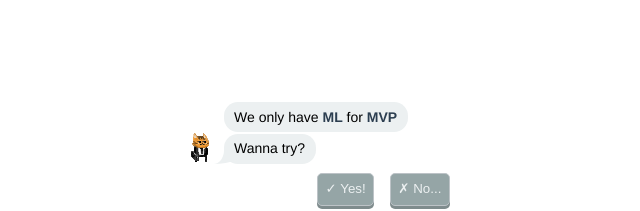
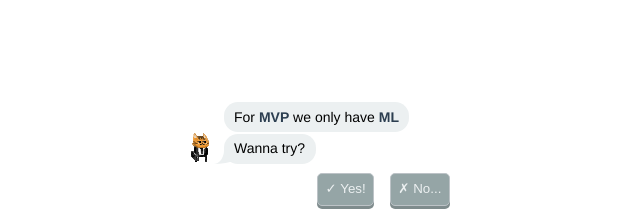
Before and after one commit to rabbotio/nl-cards, a React (Create React App) app in the folder web/: page / in a window 1280 px wide. Shown: the part 224-435 px from the top of the page, without its empty margins (179-819 px from the left). Built offline with nearby package versions, Linux system fonts and the light colour scheme.

Commit message:
Working cmd goto

```diff
--- a/web/src/containers/RBChatButtonInjector.js
+++ b/web/src/containers/RBChatButtonInjector.js
@@ -1,22 +1,13 @@
-function injectButtonEvent (json, chatData, { next, setChatDatas }) {
-  const replies = chatData.replies
-  if (replies) {
+function injectButtonEvent (replies, { onClick }) {
+  if (replies && Array.isArray(replies)) {
     replies.map(
       button =>
         (button.onClick = () => {
-          // Init
-          const pastText = chatData
-          const nextId = button.nextId
-          const nextText = json[nextId]
+          // Remove buttons
+          replies.length = 0
 
-          // Next
-          next(nextId)
-
-          // Remove buttons
-          delete pastText.replies
-
-          // Present
-          setChatDatas([pastText, nextText])
+          // Callback
+          onClick(button.goto)
         })
     )
   }
--- a/web/src/containers/RBChatContainer.js
+++ b/web/src/containers/RBChatContainer.js
@@ -1,5 +1,4 @@
-import React, { useState, useContext } from 'react'
-import { RBChatContext } from './RBChatContext'
+import React, { useState, useContext, useEffect } from 'react'
 import Msgz from '../ui/Msgz'
 import styled from 'styled-components'
 import { injectButtonEvent } from './RBChatButtonInjector'
@@ -17,30 +16,67 @@ const json = {
   '0': {
     name: 'kat',
     img: './img/kat.png',
-    msgs: [`We only have <b>ML</b> for <b>MVP</b>`, `Wanna try?`],
-    replies: [{ title: '✓ Yes!', nextId: '1' }, { title: '✗ No...', nextId: '2' }]
+    msgs: [`For <b>MVP</b> we only have <b>ML</b>`, `Wanna try?`],
+    replies: [{ title: '✓ Yes!', goto: '3' }, { title: '✗ No...', goto: '1' }]
   },
   '1': {
     uid: '123',
     name: 'you',
     img: './img/duck.png',
-    msgs: [`Yes!`]
+    msgs: [`No...`],
+    cmds: [{ goto: '2' }]
   },
   '2': {
+    name: 'kat',
+    img: './img/kat.png',
+    msgs: [`Awww...`, `Maybe later then`]
+  },
+  '3': {
     uid: '123',
     name: 'you',
     img: './img/duck.png',
-    msgs: [`No...`]
+    msgs: [`Yes!`]
+  },
+  '4': {
+    name: 'kat',
+    img: './img/kat.png',
+    msgs: [`What is the difference between probability and likelihood?`, `Know answer?`],
+    replies: [{ title: '✓ Yes!', goto: '7' }, { title: '✗ No...', goto: '5' }]
   }
 }
 
 function RBChatContainer () {
-  const { chatId, next } = useContext(RBChatContext)
-  const [chatDatas, setChatDatas] = useState([json['0']])
+  const [chatId, setChatId] = useState('0')
+  const [chatDatas, setChatDatas] = useState([json[chatId]])
+
+  const onClick = nextId => {
+    const nextChatDatas = chatDatas.concat(json[nextId])
+    setChatId(nextId)
+    setChatDatas(nextChatDatas)
+  }
+
+  useEffect(
+    () => {
+      const cmds = chatDatas[chatDatas.length - 1].cmds
+      if (cmds) {
+        const cmd = cmds[0]
+        const action = Object.keys(cmd)[0]
+        const param = cmd[action]
+
+        switch (action) {
+          case 'goto':
+            const nextChatDatas = chatDatas.concat(json[param])
+            setChatDatas(nextChatDatas)
+            break
+        }
+      }
+    },
+    [chatDatas]
+  )
 
   // Add function
   const chatData = chatDatas[chatId]
-  injectButtonEvent(json, chatData, { next, setChatDatas })
+  injectButtonEvent(chatData.replies, { onClick })
 
   return (
     <Containerz>
--- a/web/src/containers/RBChatContext.js
+++ /dev/null
@@ -1,10 +0,0 @@
-import React from 'react'
-
-let chat = { id: '0' }
-export const RBChatContext = React.createContext({
-  chatId: chat.id,
-  next: nextId => {
-    console.log(`${chat.id} -> ${nextId}`)
-    chat.id = nextId
-  }
-})
```
